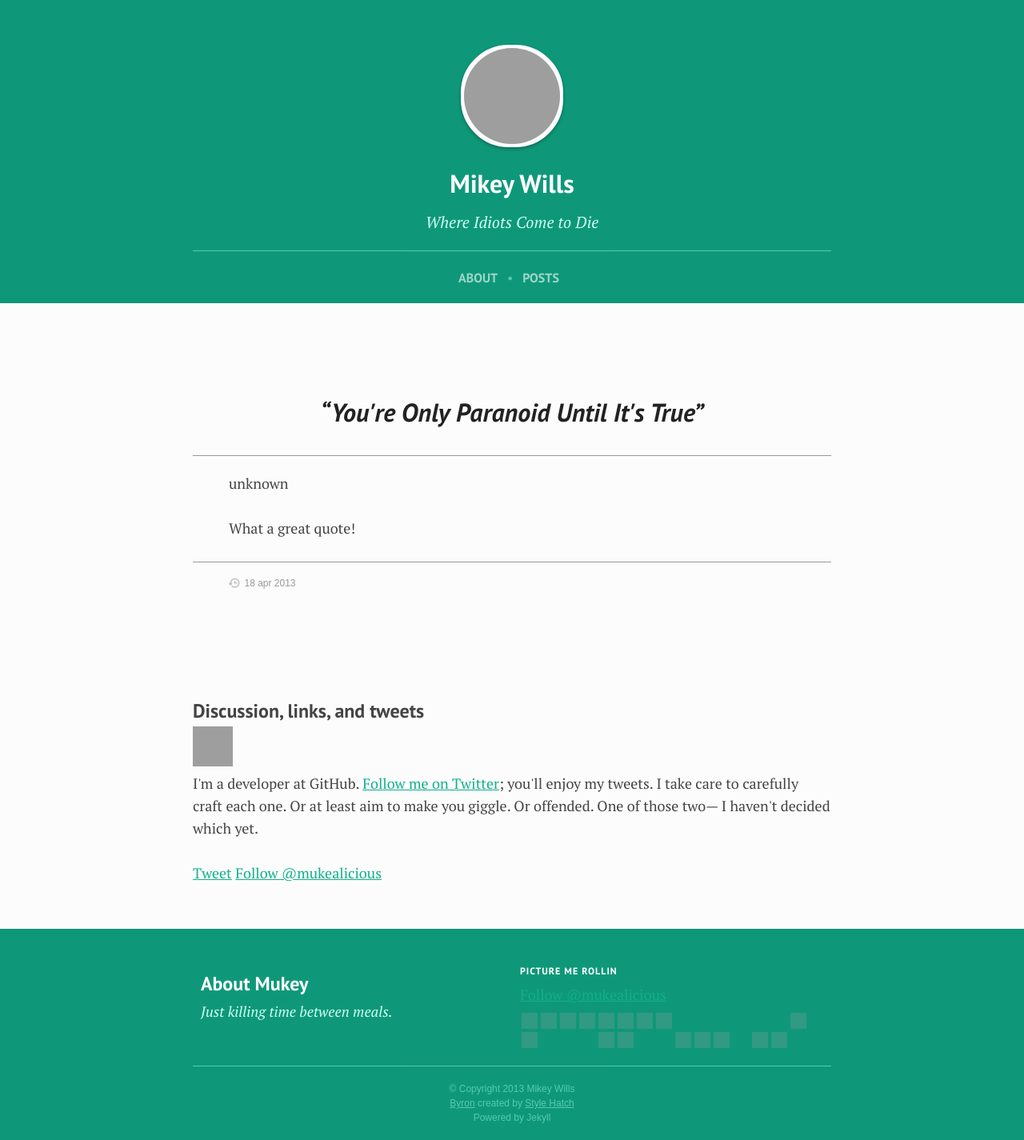
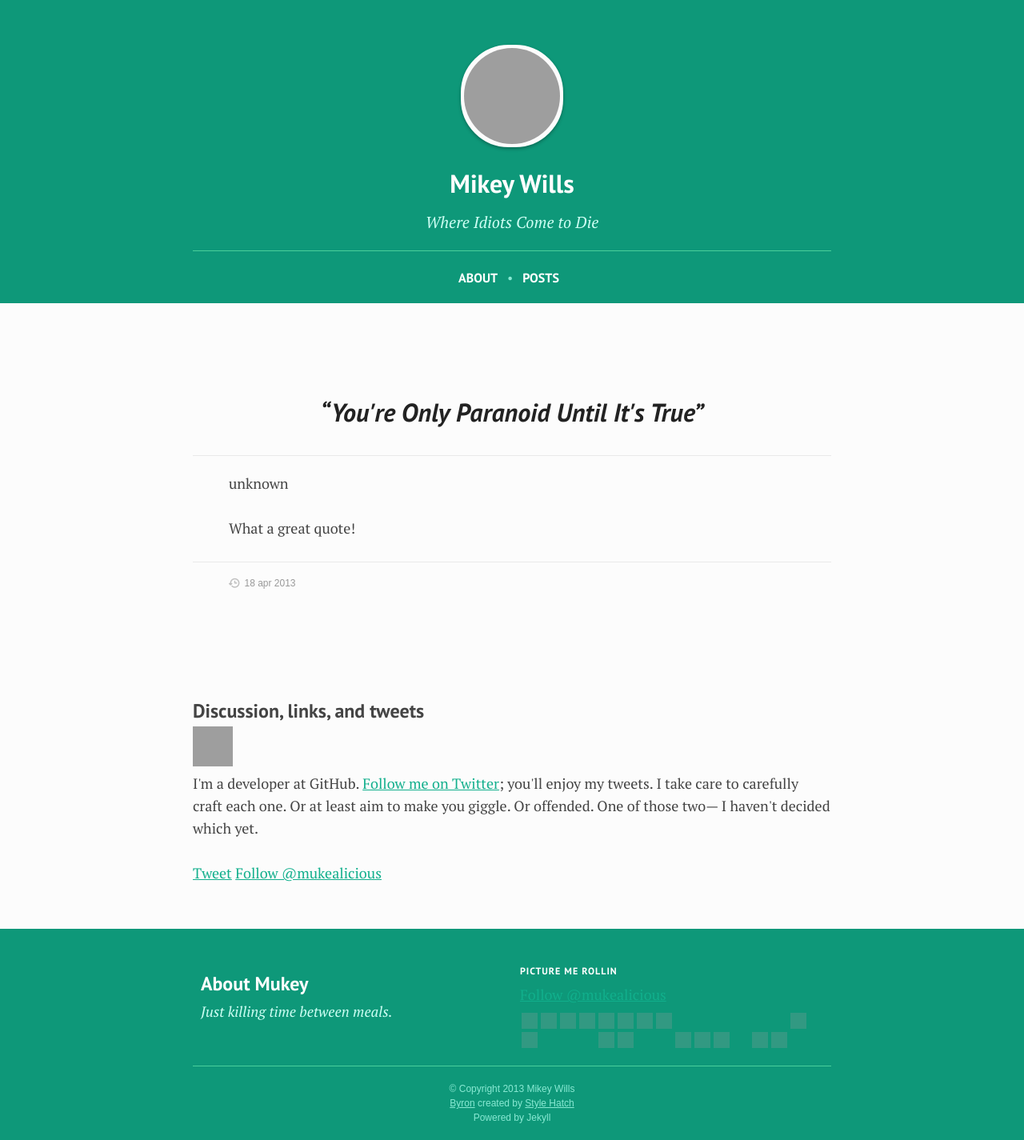
Before and after one commit to stylehatch/bryant, a Jekyll site: the page built from _posts/2013-04-18-Paranoid.md, in a window 1280 px wide. Shown: the whole page at 80% size. Built offline with Jekyll 4.4.1, drawn with Linux system fonts in a browser that asks for light colours; nearby versions of some CDN libraries; Markdown is read by kramdown in place of the engine named in the settings; comment, search, counter and statistics services are not loaded; grey boxes are pictures that could not be loaded.

Commit message:
fix the subtle border color with its own variable

```diff
--- a/_config.yml
+++ b/_config.yml
@@ -20,12 +20,14 @@ text_color: '#444444'
 accent_color: '#11af8c'
 hover_color: '#0e7c63'
 subtle_color: '#999999'
+subtle_border: '#e9e9e9'
 title_color: '#222222'
 text_on_accent_color: '#ffffff'
 header_text_color: '#cefff4'
 header_accent_color: '#ffffff'
 header_title_color: '#ffffff'
 header_subtle_color: '#88e9d3'
+header_subtle_border: '#4acf9b'
 header_background: '#0e9879'
 post_background: '#ffffff'
 background: '#fcfcfc'
--- a/_includes/options.html
+++ b/_includes/options.html
@@ -75,12 +75,11 @@
   /* Borders */
   /* subtleBorder */
    blockquote, article footer, article.photo h2:first-of-type, article.video h2:first-of-type, article.photoset h2:first-of-type, article.audio h2:first-of-type, article.text header, article.ask header, article.chat header, article.quote header, article.link header, body.permalink-page article div.notes {
-     border-color: {{ site.subtle_color }};
+     border-color: {{ site.subtle_border }};
    }
   /* headerSubtleBorder */
    header.site-info nav.pages, footer.page-foot section.bottom {
-     border-color: {{ site.header_subtle_color }};
-     opacity: 0.6;
+     border-color: {{ site.header_subtle_border }};
    }
 
   </style>
```
